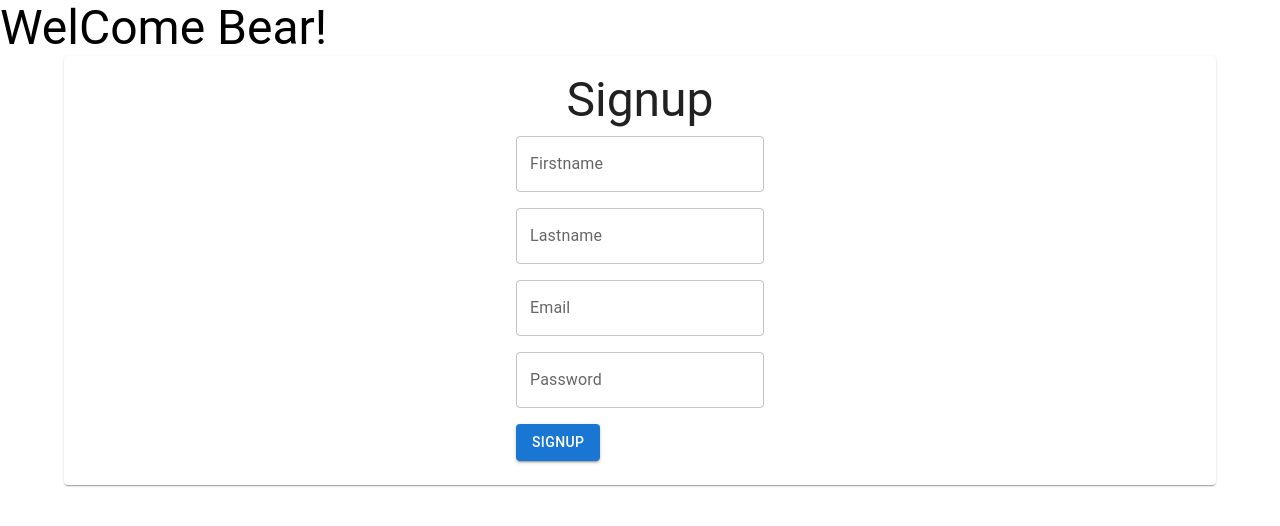
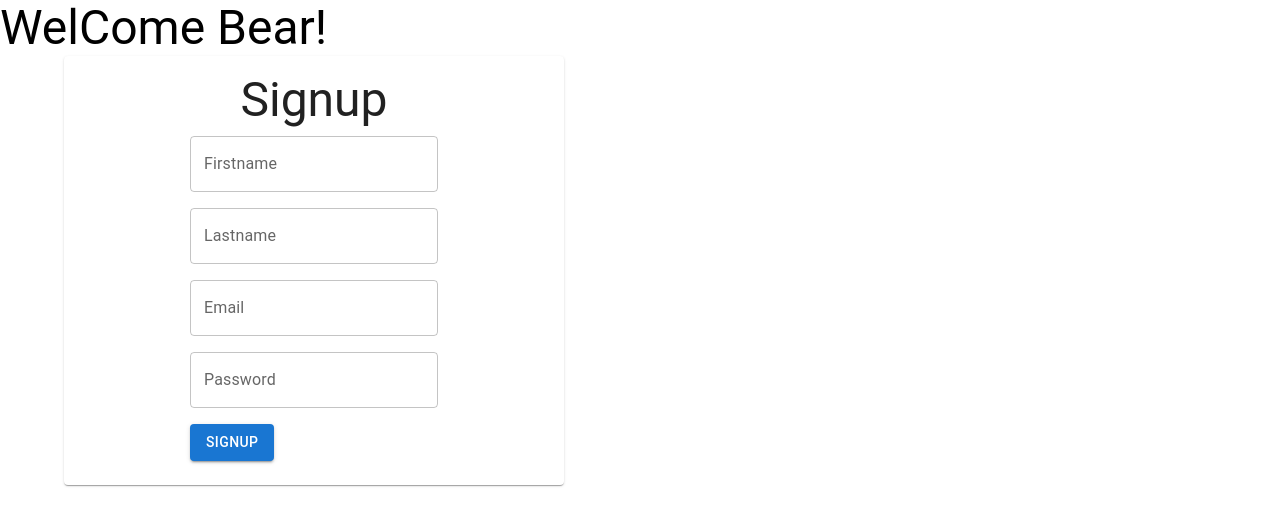
Before and after one commit to Automate-India/eat-bear, a React (Create React App) app in the folder ui/: page / in a window 1280 px wide. Shown: the top 526 px of the page. Built offline with nearby package versions, Linux system fonts and the light colour scheme.

Commit message:
formatting

```diff
--- a/ui/src/public/pages/Signup/Signup.js
+++ b/ui/src/public/pages/Signup/Signup.js
@@ -1,5 +1,5 @@
 import React from 'react'
-import {useFormik, yupToFormErrors} from "formik";
+import { useFormik } from "formik";
 import Input from '../../../components/Input/Input';
 import Button from '../../../components/Button/Button';
 import * as Yup from "yup";
@@ -29,14 +29,15 @@ export default function Signup() {
     })
     return (
         <Container maxWidth="lg">
-        <Card sx={{ minWidth: 275 }}>
+            <Stack justifyContent="center">
+            <Card sx={{ minWidth: 275 , maxWidth: 500}}>
                 <CardContent>
                     <Stack spacing={1}>
                         <Typography variant='h3' textAlign="center">Signup</Typography>
                         <Stack justifyContent="center" direction="row">
                             <form onSubmit={formik.handleSubmit}>
                                 <Stack spacing={2}>
-        <Input  label='Firstname'
+                                    <Input label='Firstname'
                                         name="firstname"
                                         id="firstname"
                                         error={formik.touched.firstname}
@@ -82,7 +83,7 @@ export default function Signup() {
                     </Stack>
                 </CardContent>
             </Card>
-
+        </Stack>
         </Container>
     )
 }
```
Lines whose indentation alone changed are shown as unchanged.
